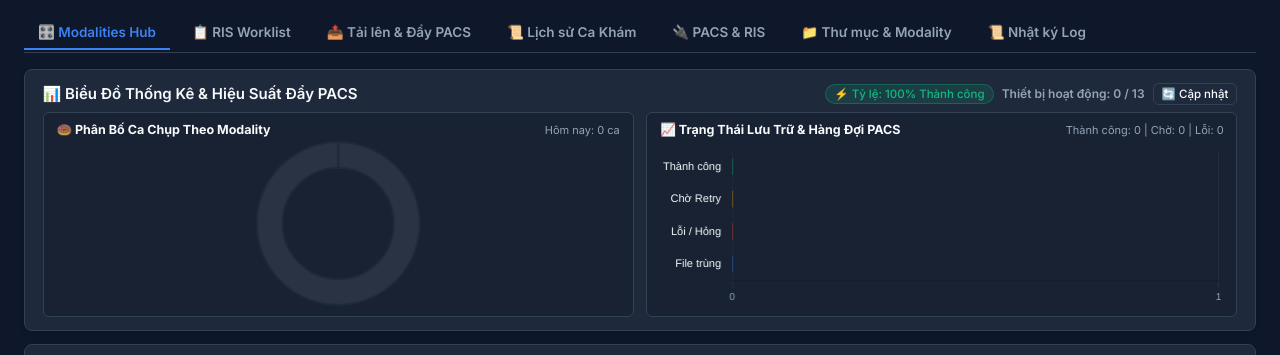
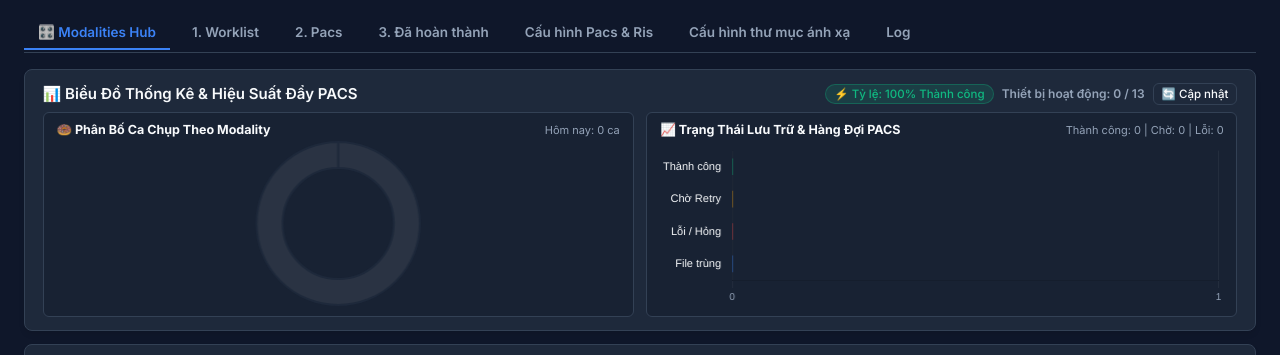
Before and after one commit to ndtri87/TTSG_Dicom_Gateway, a Flask app: page / in a window 1280 px wide. Shown: the part 63-418 px from the top of the page. Run offline with Flask 3, Linux system fonts and the light colour scheme; data that the repository does not hold is empty.

Commit message:
feat(ui): Rename navigation tabs (1. Worklist, 2. Pacs, 3. Đã hoàn thành, Cấu hình Pacs & Ris, Cấu hình thư mục ánh xạ, Log)

```diff
--- a/templates/index.html
+++ b/templates/index.html
@@ -616,13 +616,13 @@
 
     <main>
         <div class="tabs">
-            <button class="tab-btn active" onclick="switchTab('dashboard', this)">🎛️ Modalities Hub</button>
-            <button class="tab-btn" onclick="switchTab('worklist', this)">📋 RIS Worklist</button>
-            <button class="tab-btn" onclick="switchTab('upload', this)">📤 Tải lên & Đẩy PACS</button>
-            <button class="tab-btn" onclick="switchTab('history', this)">📜 Lịch sử Ca Khám</button>
-            <button class="tab-btn" onclick="switchTab('connection', this)">🔌 PACS & RIS</button>
-            <button class="tab-btn" onclick="switchTab('folders', this)">📁 Thư mục & Modality</button>
-            <button class="tab-btn" onclick="switchTab('logs', this)">📜 Nhật ký Log</button>
+            <button class="tab-btn active" id="tab-btn-dashboard" onclick="switchTab('dashboard', this)">🎛️ Modalities Hub</button>
+            <button class="tab-btn" id="tab-btn-worklist" onclick="switchTab('worklist', this)">1. Worklist</button>
+            <button class="tab-btn" id="tab-btn-upload" onclick="switchTab('upload', this)">2. Pacs</button>
+            <button class="tab-btn" id="tab-btn-history" onclick="switchTab('history', this)">3. Đã hoàn thành</button>
+            <button class="tab-btn" id="tab-btn-connection" onclick="switchTab('connection', this)">Cấu hình Pacs & Ris</button>
+            <button class="tab-btn" id="tab-btn-folders" onclick="switchTab('folders', this)">Cấu hình thư mục ánh xạ</button>
+            <button class="tab-btn" id="tab-btn-logs" onclick="switchTab('logs', this)">Log</button>
         </div>
 
         <!-- Tab 1: Dashboard / Modality Operations Hub -->
@@ -1492,7 +1492,7 @@
         }
 
         function quickFilterWorklist(modCode) {
-            const wlTabBtn = Array.from(document.querySelectorAll('.tab-btn')).find(b => b.innerText.includes('Worklist'));
+            const wlTabBtn = document.getElementById('tab-btn-worklist');
             switchTab('worklist', wlTabBtn);
             const modSelect = document.getElementById('wl-search-modality');
             if (modSelect) {
@@ -1503,7 +1503,7 @@
         }
 
         function quickUploadForModality(modCode) {
-            const uploadTabBtn = Array.from(document.querySelectorAll('.tab-btn')).find(b => b.innerText.includes('Tải lên'));
+            const uploadTabBtn = document.getElementById('tab-btn-upload');
             switchTab('upload', uploadTabBtn);
             const modSelect = document.getElementById('manual-modality');
             if (modSelect) {
@@ -2078,7 +2078,7 @@
             }
 
             renderSelectedFileList();
-            const uploadBtn = document.querySelectorAll('.tab-btn')[2];
+            const uploadBtn = document.getElementById('tab-btn-upload');
             switchTab('upload', uploadBtn);
             showToast(`Đã chọn bệnh nhân ${cleanPName || item.patient_id}. Mời đính kèm ảnh/PDF kết quả CLS để đẩy PACS!`);
         }
```
